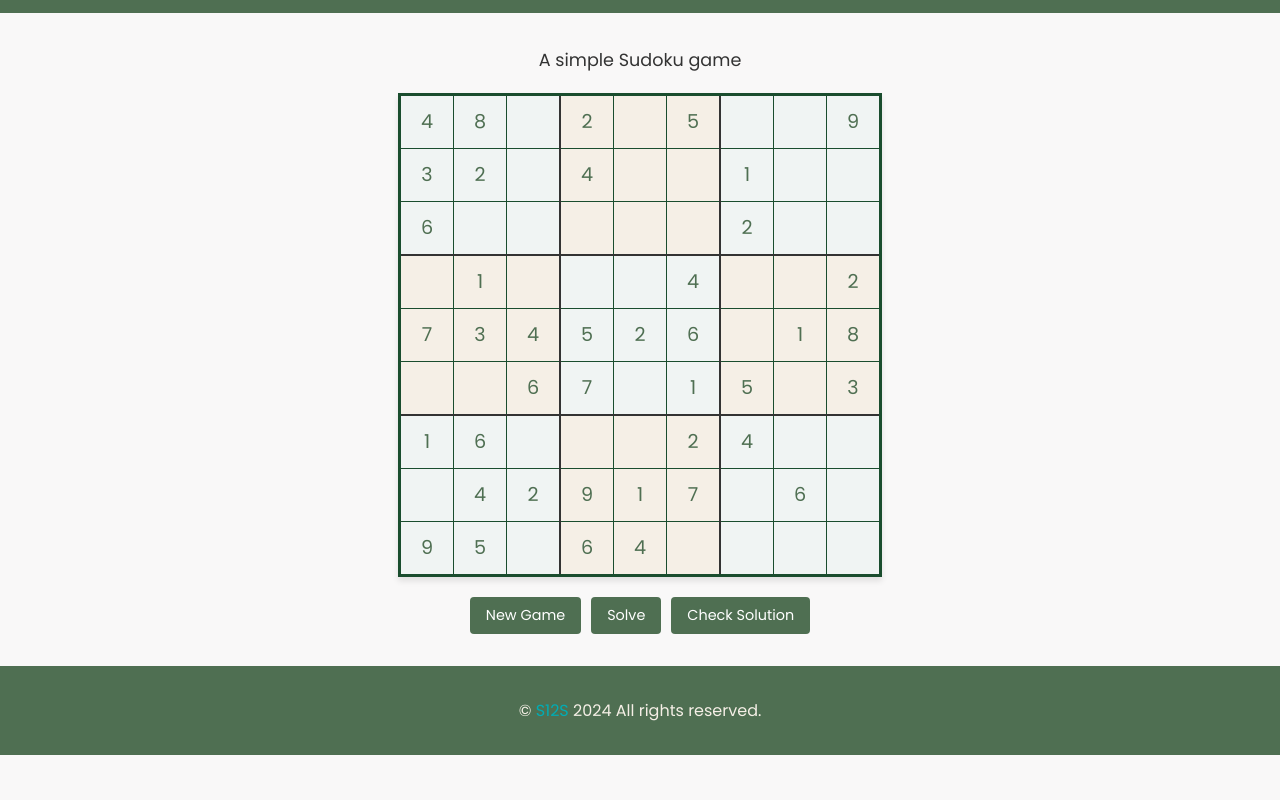
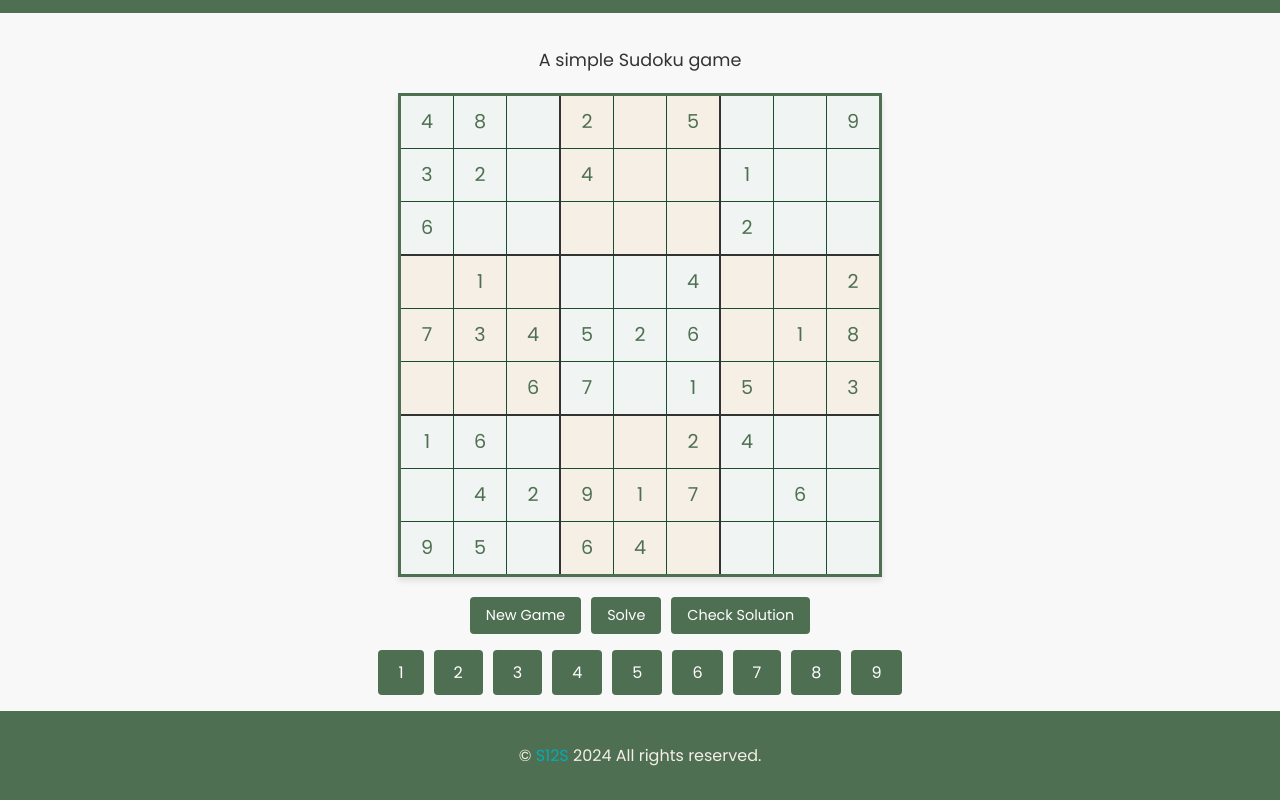
Before and after one commit to sajrob/sudoku, a plain HTML site: page index.html in a window 1280 px wide. Shown: the part 67-867 px from the top of the page. Before the commit the page ends 822 px from the top, so only its background shows below. Drawn offline with Linux system fonts and the light colour scheme.

Commit message:
Changes to be committed: 	new file:   Color Hunt Palette 1a4d2e4f6f52e8dfcaf5efe6.     added onscreen key board 	modified:   index.html 	modified:   styles.css 	modified:   sudoku.js

```diff
--- a/index.html
+++ b/index.html
@@ -29,6 +29,9 @@
                     <button id="solve">Solve</button>
                     <button id="check">Check Solution</button>
                 </div>
+                <div class="number-keyboard">
+                    <!-- Number keys will be dynamically generated by JavaScript -->
+                </div>
             </div>
         </main>
 
--- a/styles.css
+++ b/styles.css
@@ -88,7 +88,7 @@ footer a {
 #sudoku-board {
     border-collapse: collapse;
     margin: 20px auto;
-    border: 3px solid #1A4D2E;
+    border: 3px solid #4F6F52;
     background-color: #F5EFE6;
     box-shadow: 0 4px 6px rgba(0, 0, 0, 0.1);
 }
@@ -135,12 +135,12 @@ footer a {
 
 /* Sudoku Board Input States */
 #sudoku-board input:focus {
-    background-color: #e6f3ff;
+    background-color: #e6ffee;
     outline: none;
 }
 
 #sudoku-board input[readonly] {
-    font-weight: normal;
+    font-weight: 400;
     color: #4F6F52; /* Darker color for pre-filled numbers */
 }
 
@@ -209,3 +209,40 @@ footer a {
 .centered-content {
     text-align: center;
 }
+
+/* On-Screen Keyboard Styles */
+.number-keyboard {
+    display: flex;
+    justify-content: center;
+    margin-top: 1rem;
+    flex-wrap: wrap;
+    gap: 10px;
+}
+
+.number-keyboard button {
+    background-color: #4F6F52;
+    color: white;
+    border: none;
+    padding: 10px 20px;
+    font-size: 1rem;
+    font-weight: 500;
+    cursor: pointer;
+    border-radius: 4px;
+    transition: background-color 0.3s ease, transform 0.1s ease;
+    font-family: 'Poppins', sans-serif;
+    flex: 0 1 auto;
+}
+
+.number-keyboard button:hover {
+    background-color: #1A4D2E;
+    transform: translateY(-2px);
+}
+
+.number-keyboard button:active {
+    transform: translateY(0);
+}
+
+.number-keyboard button:focus {
+    outline: none;
+    box-shadow: 0 0 0 3px rgba(75, 83, 32, 0.5);
+}
--- a/sudoku.js
+++ b/sudoku.js
@@ -121,24 +121,37 @@ const createInput = (i, j) => {
     const input = document.createElement('input');
     input.type = 'text';
     input.maxLength = 1;
-    input.value = sudokuGrid[i][j] || '';
-    input.readOnly = sudokuGrid[i][j] !== EMPTY_CELL;
-    input.setAttribute('inputmode', 'numeric');
+    input.value = sudokuGrid[i][j] || ''; // Sets the value of the input based on the sudokuGrid
+    input.readOnly = sudokuGrid[i][j] !== EMPTY_CELL; // Makes the input read-only if it's not an empty cell
+    input.setAttribute('inputmode', 'none'); // Disable device keyboard
     input.setAttribute('pattern', '[1-9]');
-    input.addEventListener('keydown', handleKeydown);
+    input.addEventListener('focus', () => handleCellFocus(input));
     return input;
 };
 
-// Handles keydown events on input cells
-const handleKeydown = function(e) {
-    if (e.key >= '1' && e.key <= '9') {
-        e.preventDefault();
-        this.value = e.key;
-    } else if (e.key === 'Backspace' || e.key === 'Delete') {
-        e.preventDefault();
-        this.value = '';
-    } else {
-        e.preventDefault();
+// Handles cell focus to highlight the selected cell
+const handleCellFocus = (input) => {
+    document.querySelectorAll('#sudoku-board input').forEach(cell => cell.classList.remove('selected'));
+    input.classList.add('selected');
+};
+
+// Handles number key clicks
+const handleNumberKeyClick = (num) => {
+    const selectedCell = document.querySelector('#sudoku-board input.selected');
+    if (selectedCell && !selectedCell.readOnly) { // Ensure the selected cell is not read-only
+        selectedCell.value = num;
+    }
+};
+
+// Renders the on-screen number keyboard
+const renderNumberKeyboard = () => {
+    const keyboard = document.querySelector('.number-keyboard');
+    keyboard.innerHTML = '';
+    for (let num = 1; num <= 9; num++) {
+        const button = document.createElement('button');
+        button.textContent = num;
+        button.addEventListener('click', () => handleNumberKeyClick(num));
+        keyboard.appendChild(button);
     }
 };
 
@@ -205,3 +218,4 @@ checkBtn.addEventListener('click', checkSolution);
 // This starts the game when the page loads
 generateSudoku();
 renderBoard();
+renderNumberKeyboard();
```
Also changed, not shown: Color Hunt Palette 1a4d2e4f6f52e8dfcaf5efe6.png (added).
